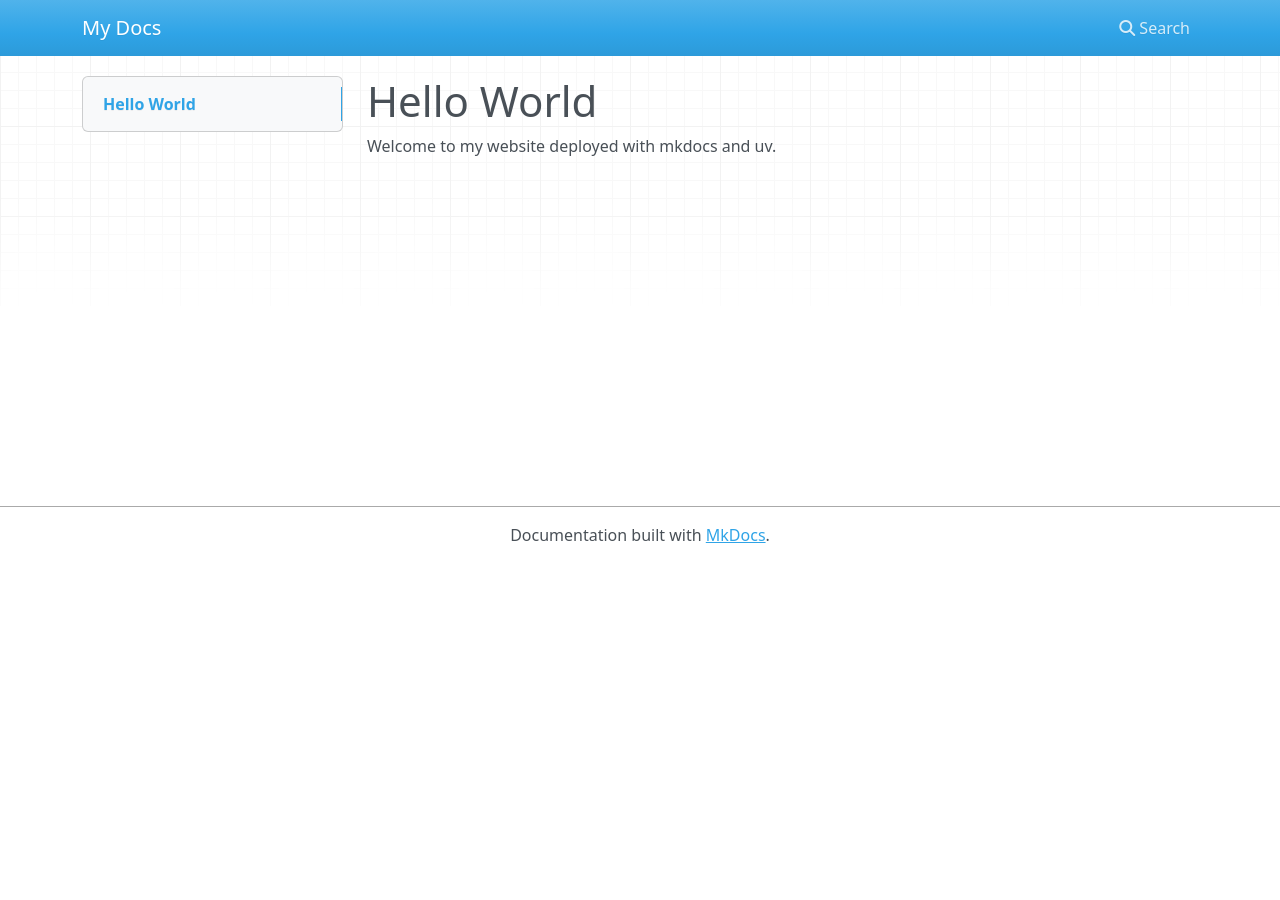
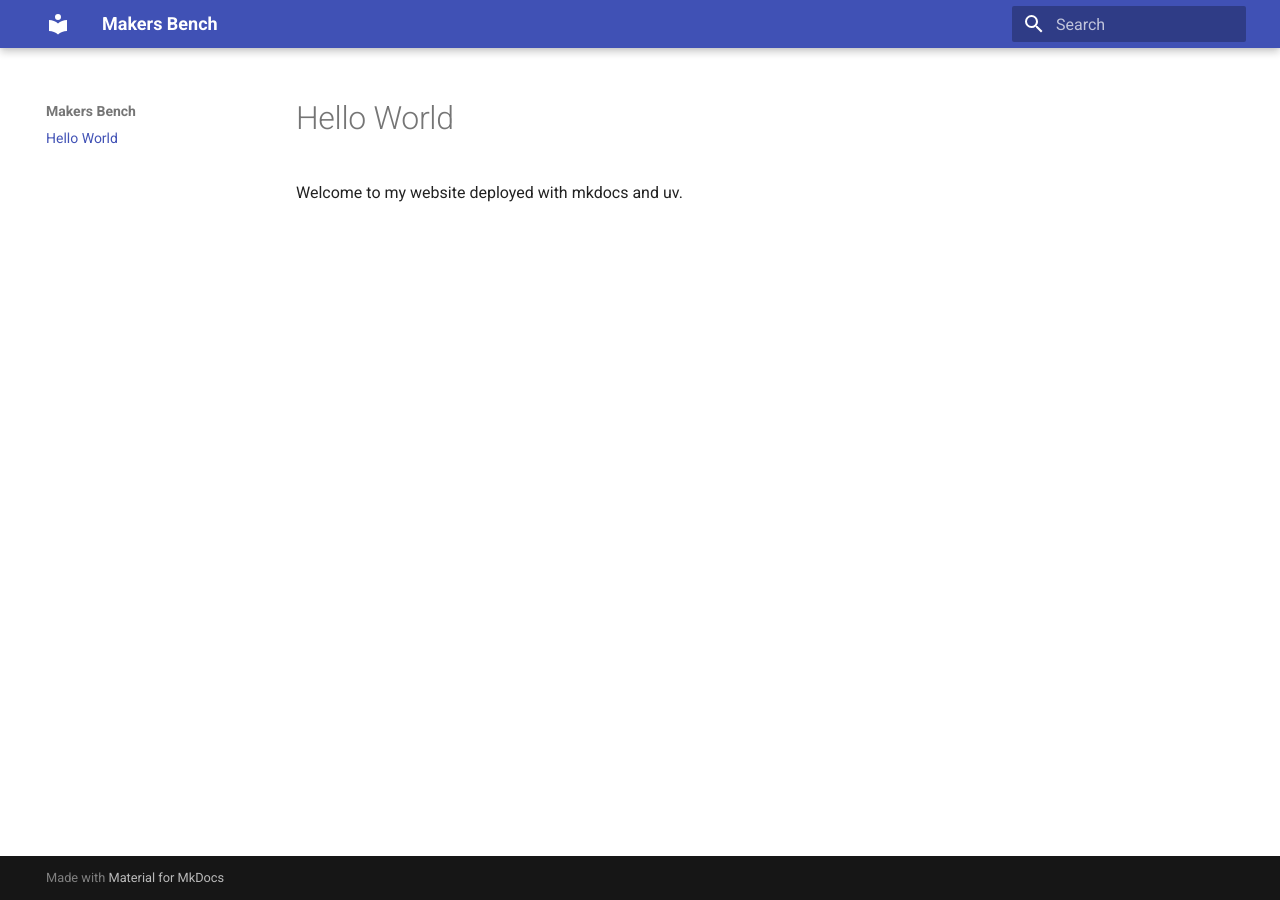
Before and after one commit to bobdebod/website, an MkDocs documentation site: the page built from docs/index.md, in a window 1280 px wide. Built offline with MkDocs 1.6.1 and Material for MkDocs 9.7.7, drawn with Linux system fonts in a browser that asks for light colours; nearby versions of some CDN libraries.

Commit message:
Update mkdocs config and add material theme

```diff
--- a/mkdocs.yml
+++ b/mkdocs.yml
@@ -1 +1,4 @@
-site_name: My Docs
+site_name: Makers Bench
+site_url: https://makers-bench.ch
+theme:
+  name: material
--- a/pyproject.toml
+++ b/pyproject.toml
@@ -9,6 +9,7 @@ authors = [
 requires-python = ">=3.14"
 dependencies = [
     "mkdocs>=1.6.1",
+    "mkdocs-material>=9.7.7",
 ]
 
 [project.scripts]
```
Also changed, not shown: 1 other file.
